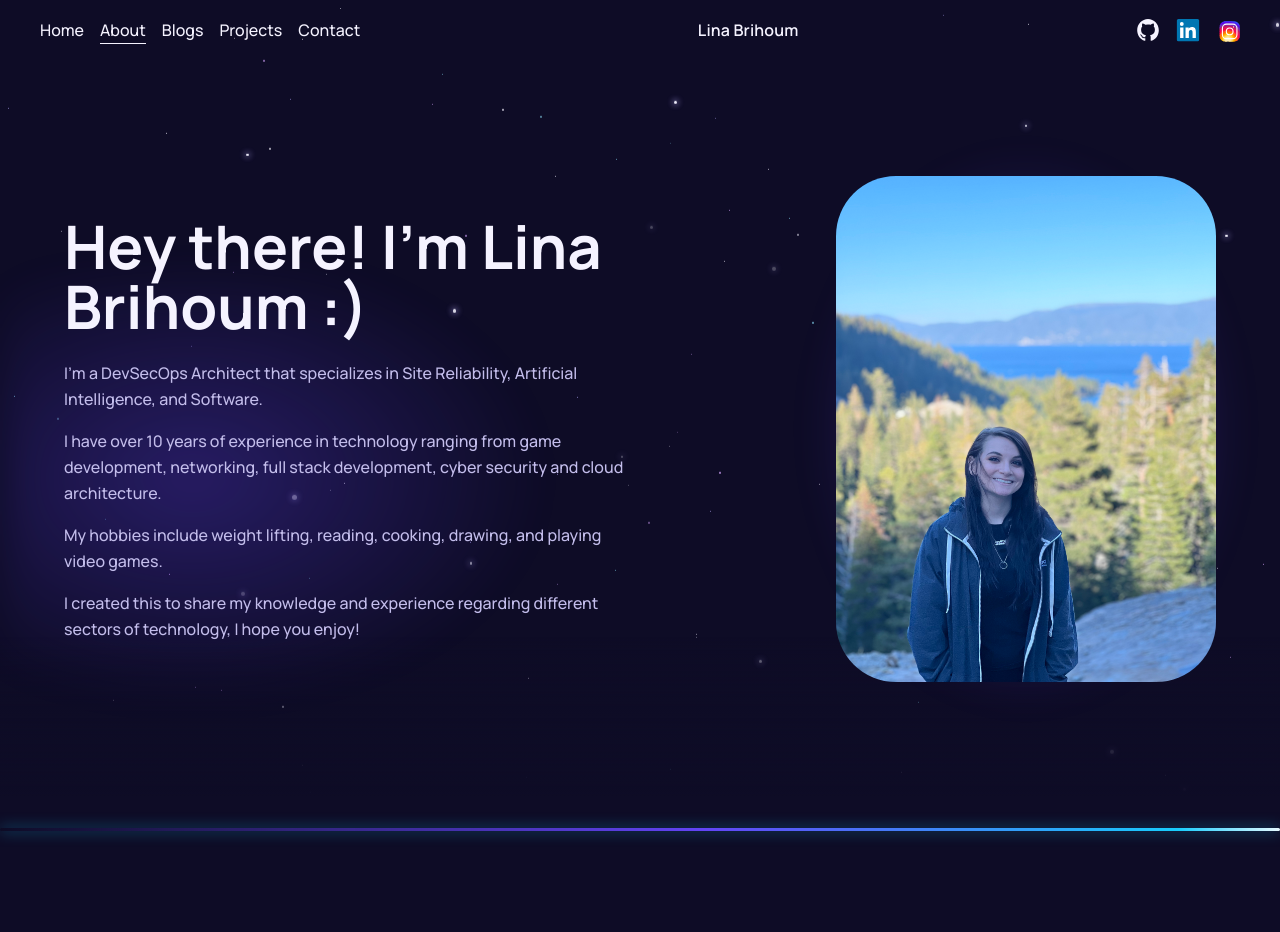
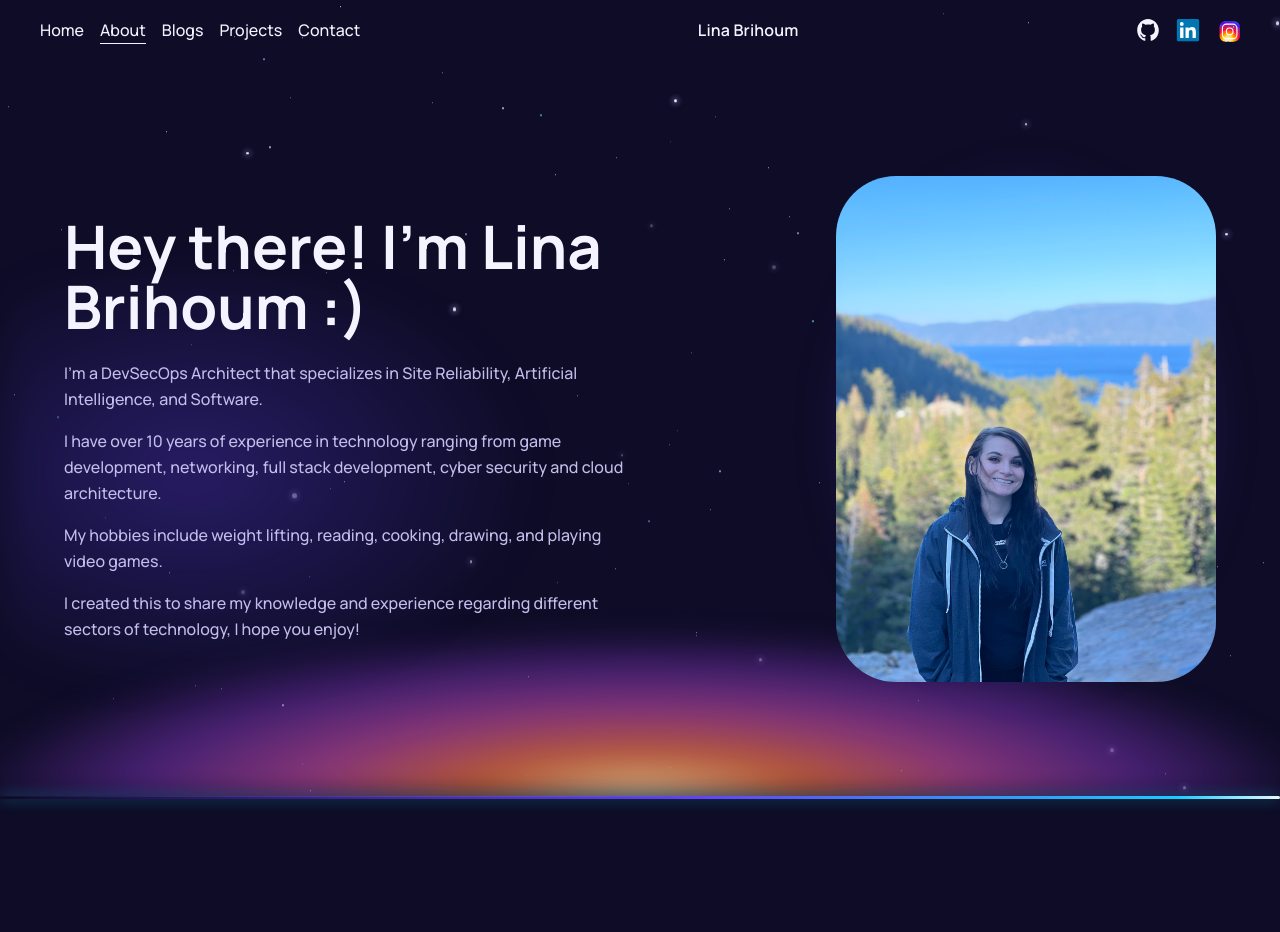
Before and after one commit to linabrihoum/portfolio_blog, a Next.js app: page /about in a window 1280 px wide. Shown: the top 932 px of the page. Built offline with nearby package versions, Linux system fonts and the light colour scheme.

Commit message:
adding a sunrise horizon above the about comet

```diff
--- a/src/app/about/page.js
+++ b/src/app/about/page.js
@@ -13,7 +13,8 @@ export default function About() {
   return (
     <main>
       <AboutIntro />
-      <CometPass />
+      {/* Pulled up so the comet line sits exactly on the intro's bottom edge */}
+      <CometPass className="-mt-8" />
       <Timeline title="Experience">
         <TimelineItem
           title="Engineering Manager - Cloud & AI"
--- a/src/components/About/AboutIntro.js
+++ b/src/components/About/AboutIntro.js
@@ -2,6 +2,7 @@ import Image from "next/image";
 import profilePic from "@/public/profile_pic.jpg";
 import { Nebula } from "../ui/Nebula";
 import { ParallaxLayer } from "../ui/ParallaxLayer";
+import { PlanetHorizon } from "../ui/PlanetHorizon";
 import { Reveal } from "../ui/Reveal";
 import { Starfield } from "../ui/Starfield";
 
@@ -23,8 +24,8 @@ export function AboutIntro() {
       <ParallaxLayer speed={0.3}>
         <Nebula preset="horizon" intensity={0.3} />
       </ParallaxLayer>
-      {/* Fades the glow into the page so the section has no hard bottom edge */}
-      <div aria-hidden="true" className="pointer-events-none absolute inset-x-0 bottom-0 h-40 bg-gradient-to-b from-transparent to-[var(--surface-page)]" />
+      {/* The home page's sunrise glow without the planet; the comet divider draws the horizon line */}
+      <PlanetHorizon planet={false} height={220} />
 
       <div className="relative flex w-full flex-wrap items-center gap-12 px-5 py-8 sm:px-10 md:px-16">
         <Reveal className="flex-[1_1_420px]">
--- a/src/components/ui/PlanetHorizon.js
+++ b/src/components/ui/PlanetHorizon.js
@@ -7,7 +7,8 @@ const FLARES = {
 
 // A glowing planet curve rising from the bottom edge of a section. Its surface fades
 // into the page color, so the next section continues seamlessly.
-export function PlanetHorizon({ height = 260, flare = "solar", className, style }) {
+// planet={false} keeps only the glow, brightest along the section's bottom edge.
+export function PlanetHorizon({ height = 260, flare = "solar", planet = true, className, style }) {
   return (
     <div
       aria-hidden="true"
@@ -19,12 +20,12 @@ export function PlanetHorizon({ height = 260, flare = "solar", className, style
           position: "absolute",
           left: "-10%",
           right: "-10%",
-          top: -height * 0.5,
-          height: height * 1.1,
+          ...(planet ? { top: -height * 0.5, height: height * 1.1 } : { bottom: 0, height }),
           background: FLARES[flare] || FLARES.solar,
           filter: "blur(14px)",
         }}
       />
+      {planet ? (
         <div
           style={{
             position: "absolute",
@@ -38,6 +39,7 @@ export function PlanetHorizon({ height = 260, flare = "solar", className, style
               "0 -2px 0 rgba(143,230,254,.9), 0 -10px 40px rgba(24,204,252,.45), 0 -40px 120px rgba(99,68,245,.35)",
           }}
         />
+      ) : null}
     </div>
   );
 }
```
Also changed, not shown: 1 other file (tests, documents, lock files or other folders). Lines whose indentation alone changed are shown as unchanged.
